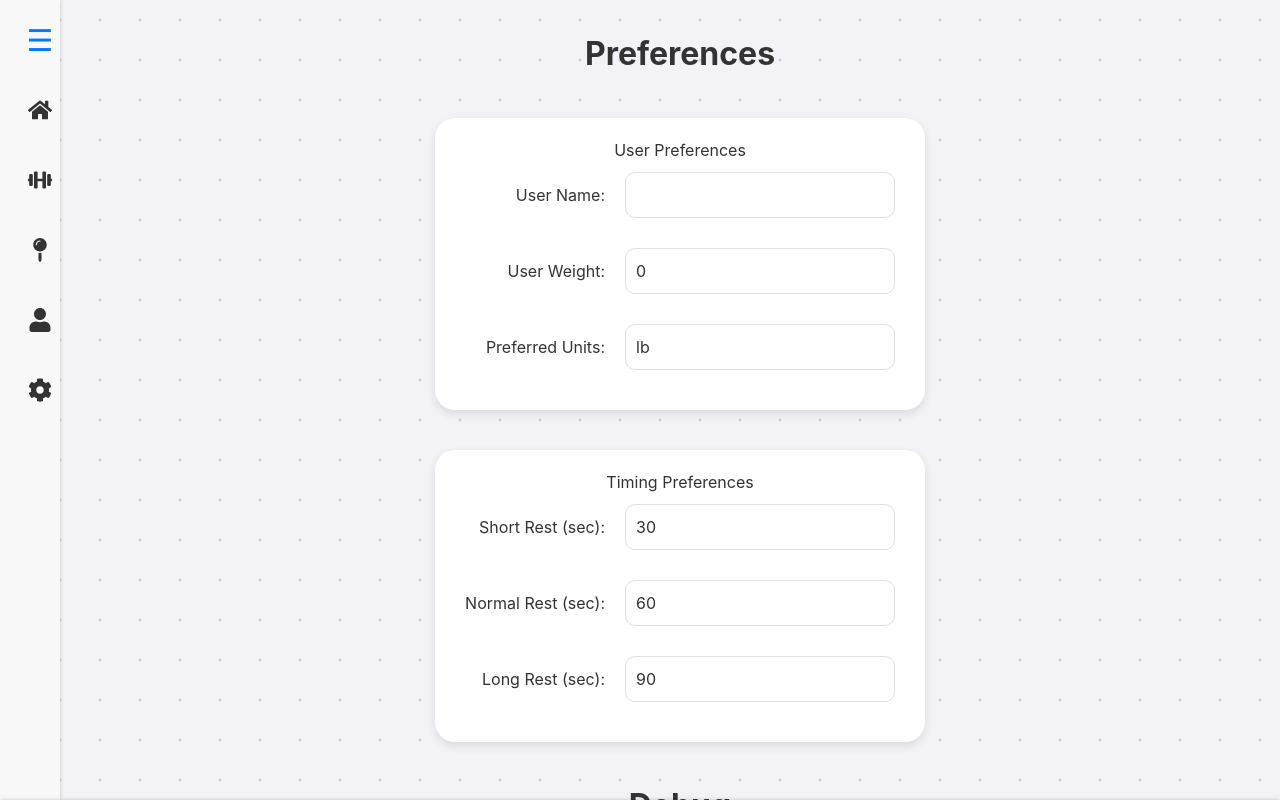
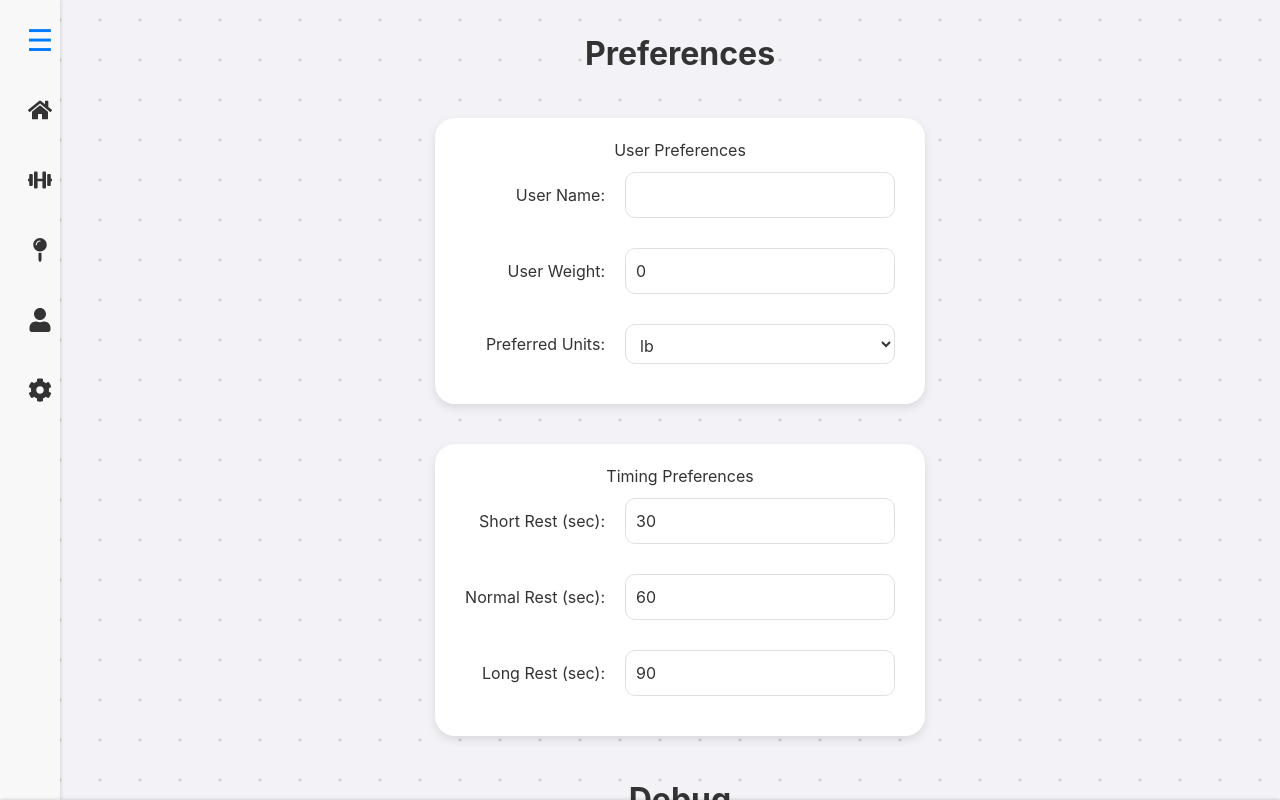
Before and after one commit to Jararered/fitness-framework, a React (Vite) app: page / in a window 1280 px wide. Both pictures are taken after a click on the element 40 px from the left and 390 px from the top of the page. Built offline with nearby package versions, Linux system fonts and the light colour scheme.

Commit message:
Refactor Input.css: update styles for input fields and select dropdowns to enhance layout and consistency

```diff
--- a/src/styles/Input.css
+++ b/src/styles/Input.css
@@ -1,36 +1,23 @@
-/* Styles for input fields */
-input[type="text"], input[type="number"] {
+/* Styles for select dropdowns */
+select {
+    appearance: auto;
+    height: 40px;
+}
+
+
+/* Styles for input fields within input rows */
+.input-field {
+    border-radius: 10px;
+    font-size: 16px;
+    box-sizing: border-box;
+
+
     background-color: #ffffff;
     color: #333333;
     border: 1px solid #e0e0e0;
-    border-radius: 10px;
-    padding: 10px;
-    font-size: 16px;
-    box-sizing: border-box;
-}
 
-/* Styles for select dropdowns */
-select {
-    background-color: #ffffff;
-    color: #333333;
-    border: 1px solid #e0e0e0;
-    border-radius: 10px;
-    padding: 10px;
-    font-size: 16px;
-    box-sizing: border-box;
-    appearance: none;
-}
-
-/* Focus state for select dropdowns */
-select:focus {
-    border-color: #007aff;
-    box-shadow: 0 0 5px rgba(0, 122, 255, 0.5);
-}
-
-/* Styles for input fields within input rows */
-.input-field {
     flex: auto;
-    width: 50%;
+    width: 75%;
     padding: 10px;
     margin: 10px;
     border-radius: 10px;
```
